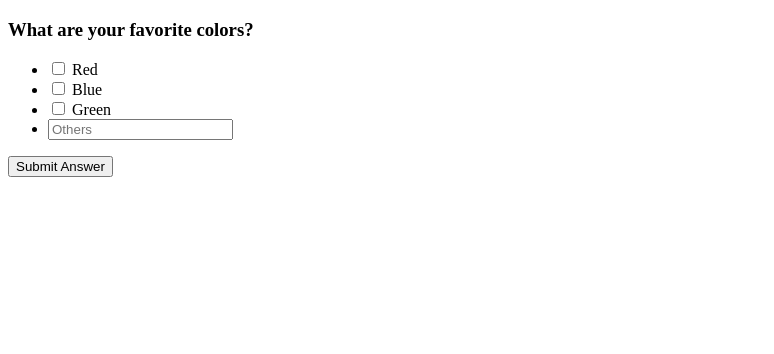
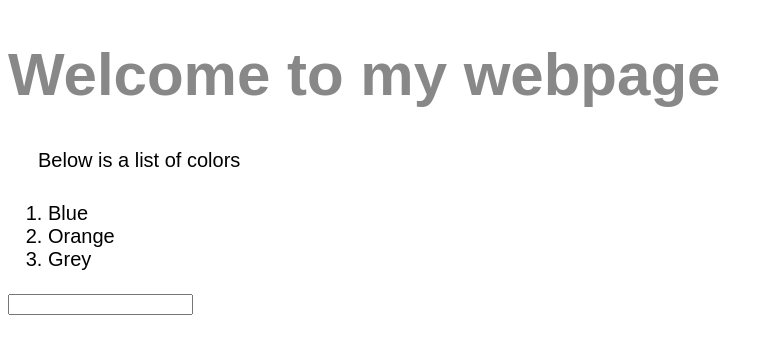
Before and after one commit to jabellizzi/web-dev-for-qlik-dev-webpage, a plain HTML site: page index.html in a window 1280 px wide. Shown: the whole page, without its empty margins (0-774 px from the left). Drawn offline with Linux system fonts and the light colour scheme.

Commit message:
Chapter 3 Activity 1

```diff
--- a/index.html
+++ b/index.html
@@ -3,19 +3,19 @@
   <head>
     <meta charset="utf-8">
     <title>My Web Page</title>
+    <link rel="stylesheet" href="styles.css">
   </head>
   <body>
-    <h3>What are your favorite colors?</h3>
+    <h1>Welcome to my webpage</h1>
 
-    <ul>
-      <li><input type="checkbox"> Red</li>
-      <li><input type="checkbox"> Blue</li>
-      <li><input type="checkbox"> Green</li>
-      <li>
-        <input type="text" placeholder="Others">
-      </li>
-    </ul>
+    <p class="custom-paragraph">Below is a list of colors</p>
 
-    <button>Submit Answer</button>
+    <ol>
+      <li>Blue</li>
+      <li>Orange</li>
+      <li>Grey</li>
+    </ol>
+
+    <input type="text">
   </body>
 </html>
--- /dev/null
+++ b/styles.css
@@ -0,0 +1,14 @@
+body {
+  font-family: arial;
+  font-size: 20px;
+}
+
+h1 {
+  font-size: 3em;
+  color: #888888
+}
+
+.custom-paragraph {
+  font-size: 1em;
+  margin: 30px;
+}
```
